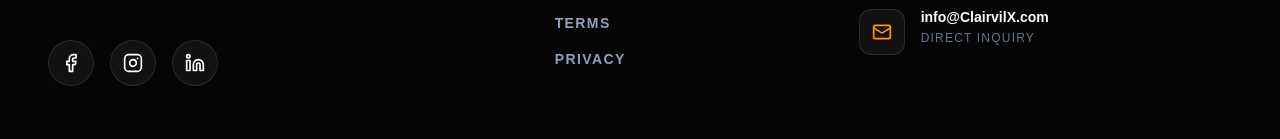
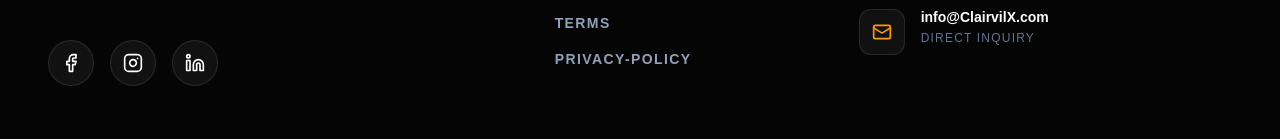
Before and after one commit to Olivierkepler/mark-remodeling, a Next.js app: page /about in a window 1280 px wide. Shown: the part 2184-2323 px from the top of the page. Built offline with nearby package versions, Linux system fonts and the light colour scheme.

Commit message:
Add 'privacy-policy' to footer navigation links
change "Privacy" to "privacy-policy"

```diff
--- a/app/components/Footer.tsx
+++ b/app/components/Footer.tsx
@@ -57,7 +57,7 @@ const Footer = () => {
           <div className="lg:col-span-3">
             <h3 className="text-[10px] font-black uppercase tracking-[0.3em] text-amber-500 mb-8">Navigation</h3>
             <ul className="grid grid-cols-2 lg:grid-cols-1 gap-y-4">
-              {['Home', 'About', 'Services', 'Contact', 'Terms', 'Privacy'].map((item) => (
+              {['Home', 'About', 'Services', 'Contact', 'Terms', 'privacy-policy'].map((item) => (
                 <li key={item}>
                   <Link
                     href={item === 'Home' ? '/' : `/${item.toLowerCase().replace(' ', '-')}`}
```
